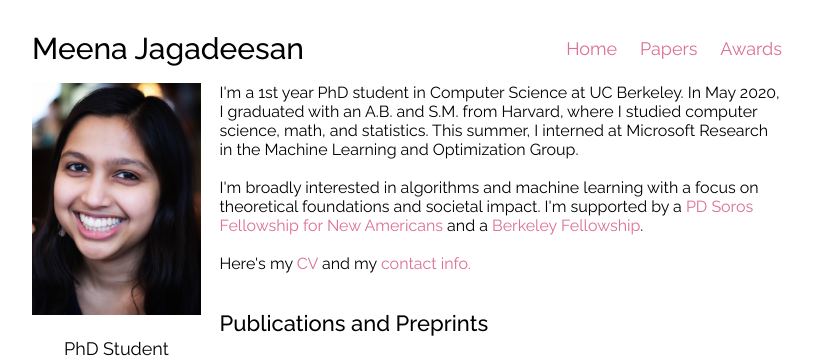
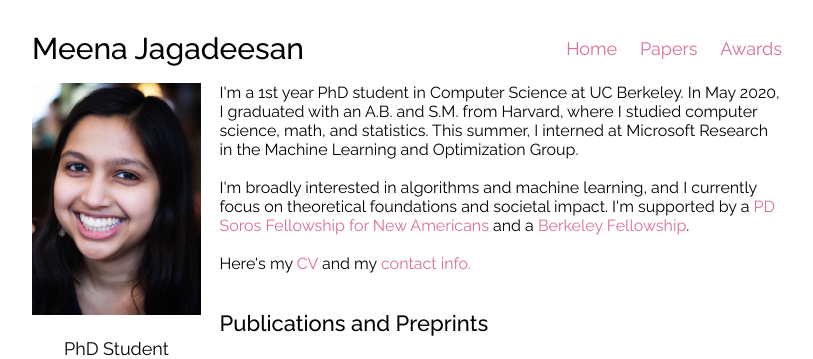
Before and after one commit to mjagadeesan/mjagadeesan.github.io, a Jekyll site: the page built from index.html, in a window 1280 px wide. Shown: the top 359 px of the page, without its empty margins (233-1046 px from the left). Built offline with Jekyll 4.4.1, drawn with Linux system fonts in a browser that asks for light colours.

Commit message:
Update index.html

```diff
--- a/index.html
+++ b/index.html
@@ -7,7 +7,7 @@ layout: default
 </div>
 <div class="text">
 	<span> I'm a 1st year PhD student in Computer Science at UC Berkeley. In May 2020, I graduated with an A.B. and S.M. from Harvard, where I studied computer science, math, and statistics. This summer, I interned at Microsoft Research in the Machine Learning and Optimization Group.</span><br><br>
-	<span>I'm broadly interested in algorithms and machine learning with a focus on theoretical foundations and societal impact. I'm supported by a <a href='https://www.pdsoros.org/meet-the-fellows/meena-jagadeesan'>PD Soros Fellowship for New Americans</a> and a <a href='https://grad.berkeley.edu/admissions/apply/fellowships-entering/'> Berkeley Fellowship</a>. </span><br><br>
+	<span>I'm broadly interested in algorithms and machine learning, and I currently focus on theoretical foundations and societal impact. I'm supported by a <a href='https://www.pdsoros.org/meet-the-fellows/meena-jagadeesan'>PD Soros Fellowship for New Americans</a> and a <a href='https://grad.berkeley.edu/admissions/apply/fellowships-entering/'> Berkeley Fellowship</a>. </span><br><br>
 	Here's my <a href='CV-ResearchNew.pdf'>CV</a> and my <a href='#contact'>contact info.</a>
 	<h3><a id="papers"></a><span>Publications and Preprints</span></h3>
 	<ul>
```
